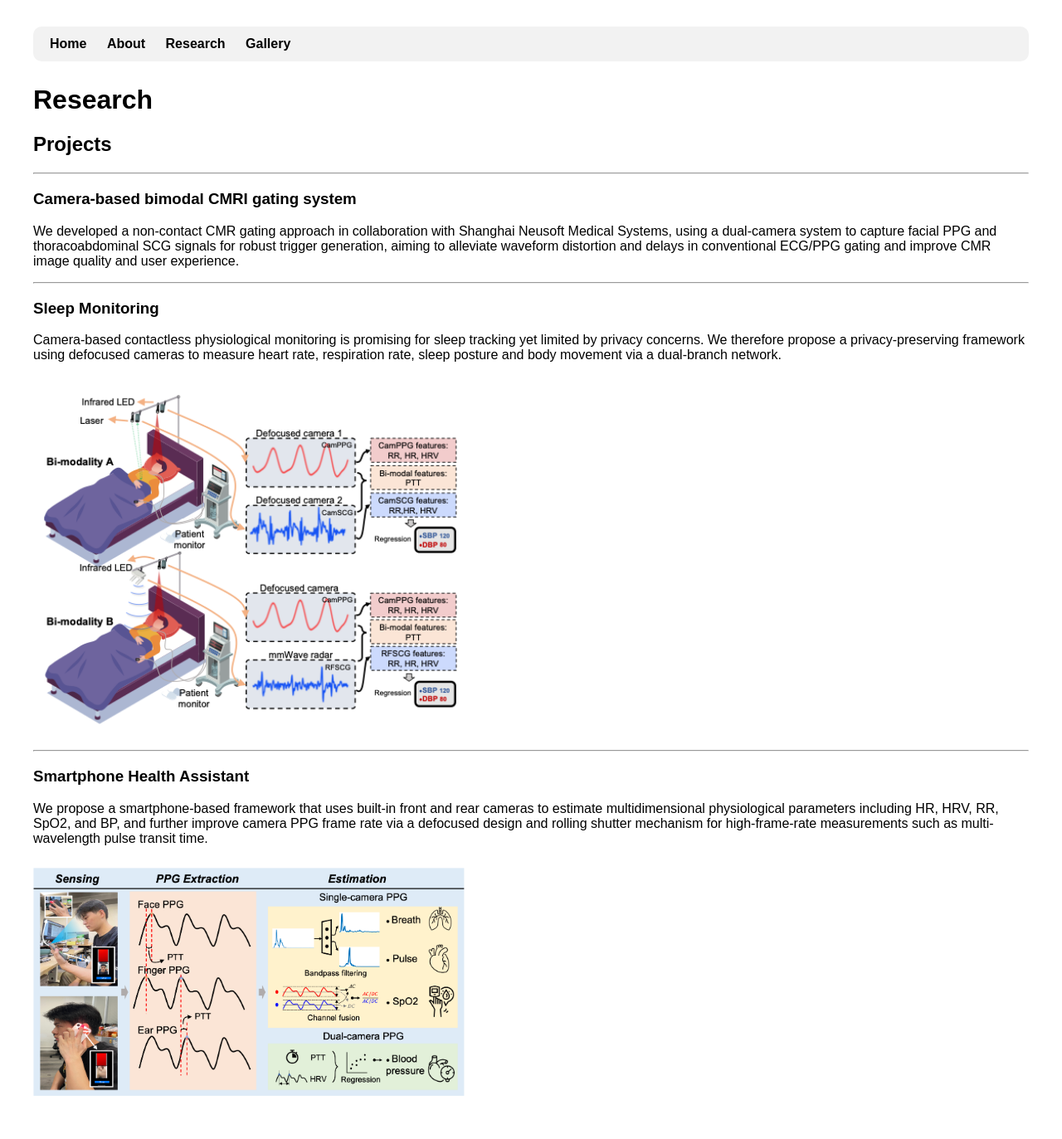
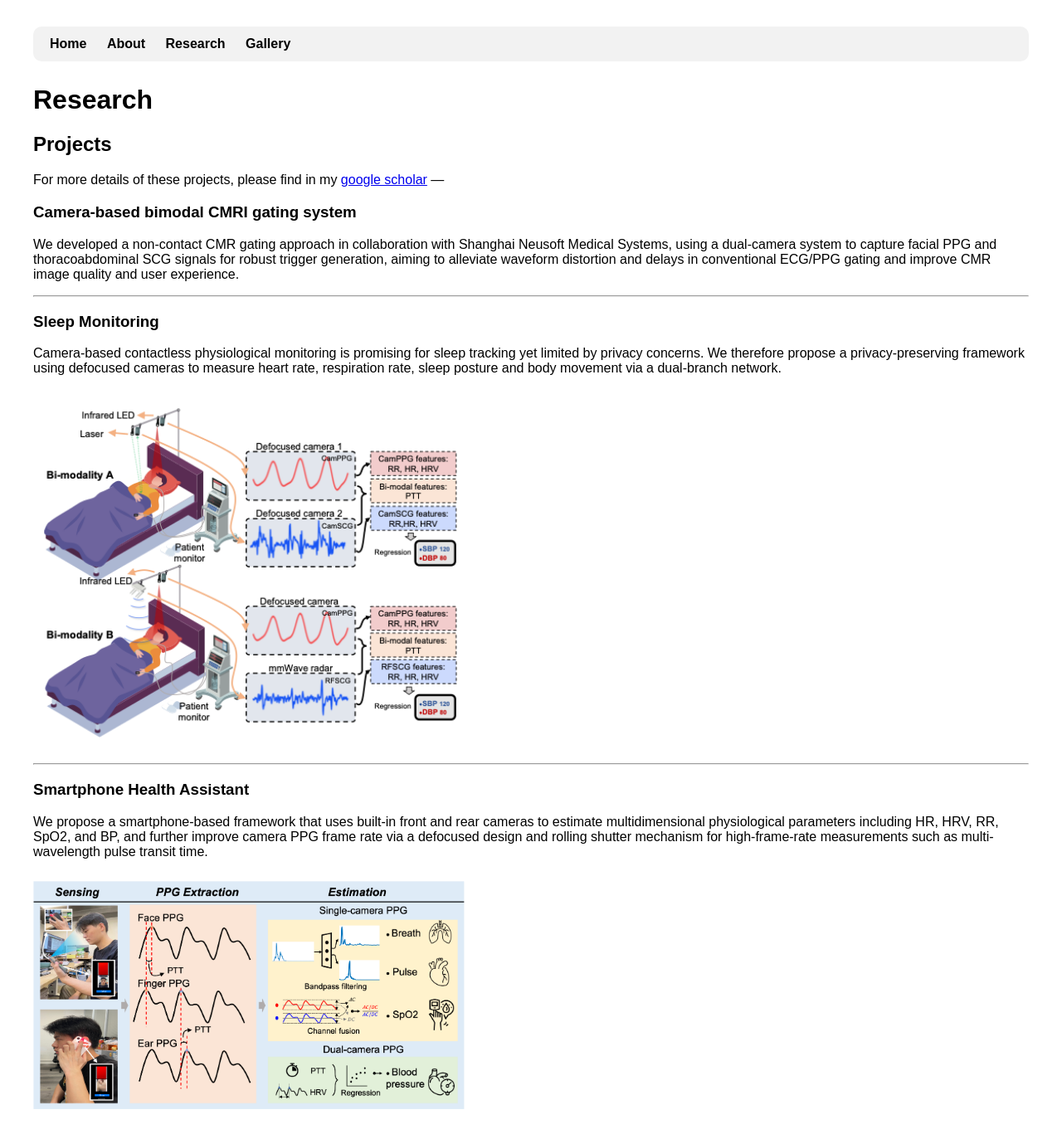
Before and after one commit to yingen-zhu/yingen-zhu.github.io, a Jekyll site: the page built from research.md, in a window 1280 px wide. Shown: the whole page at 83% size. Built offline with Jekyll 4.4.1, drawn with Linux system fonts in a browser that asks for light colours.

Commit message:
Update research.md

```diff
--- a/research.md
+++ b/research.md
@@ -7,7 +7,7 @@ permalink: /research/
 # Research
 
 ## Projects
-
+For more details of these projects, please find in my <a href="https://scholar.google.com.hk/citations?user=oDyHLIwAAAAJ&hl=zh-CN" target="_blank" rel="noopener">google scholar</a>
 ---
 
 ### Camera-based bimodal CMRI gating system
```
